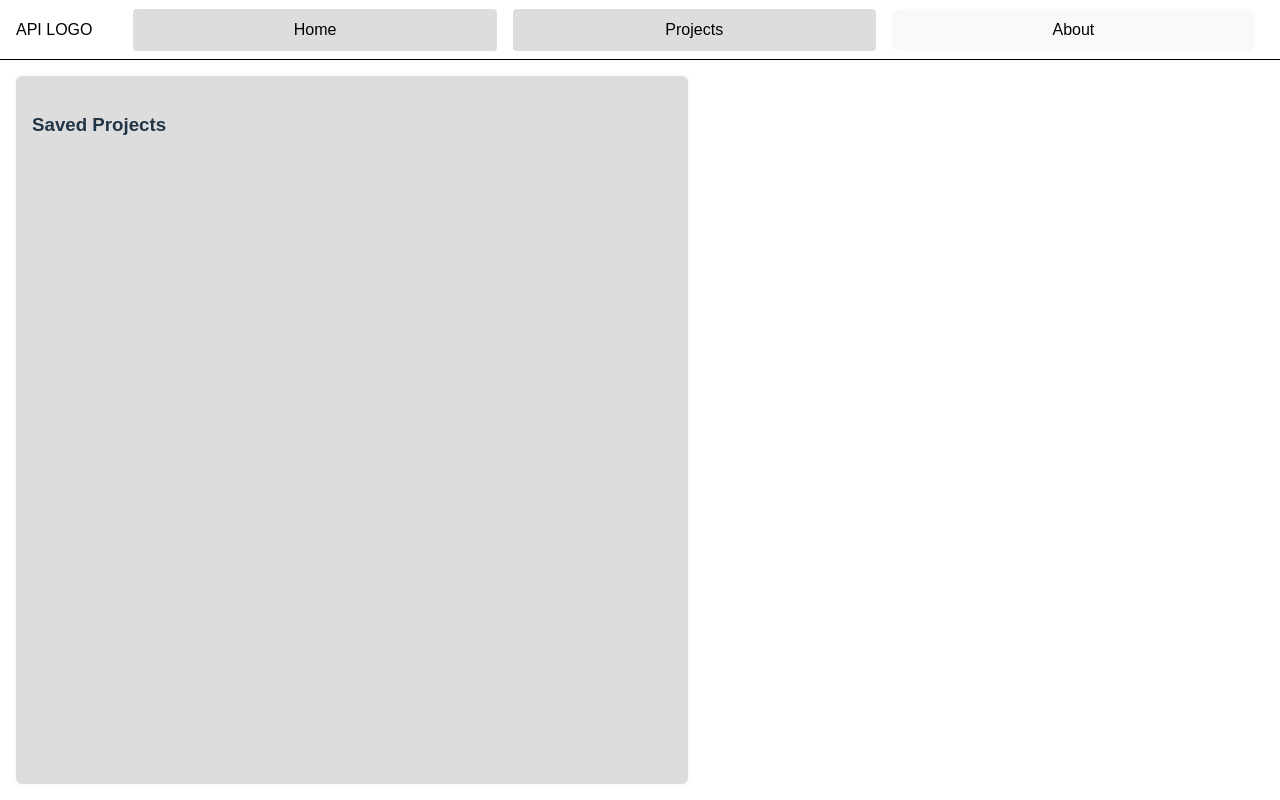
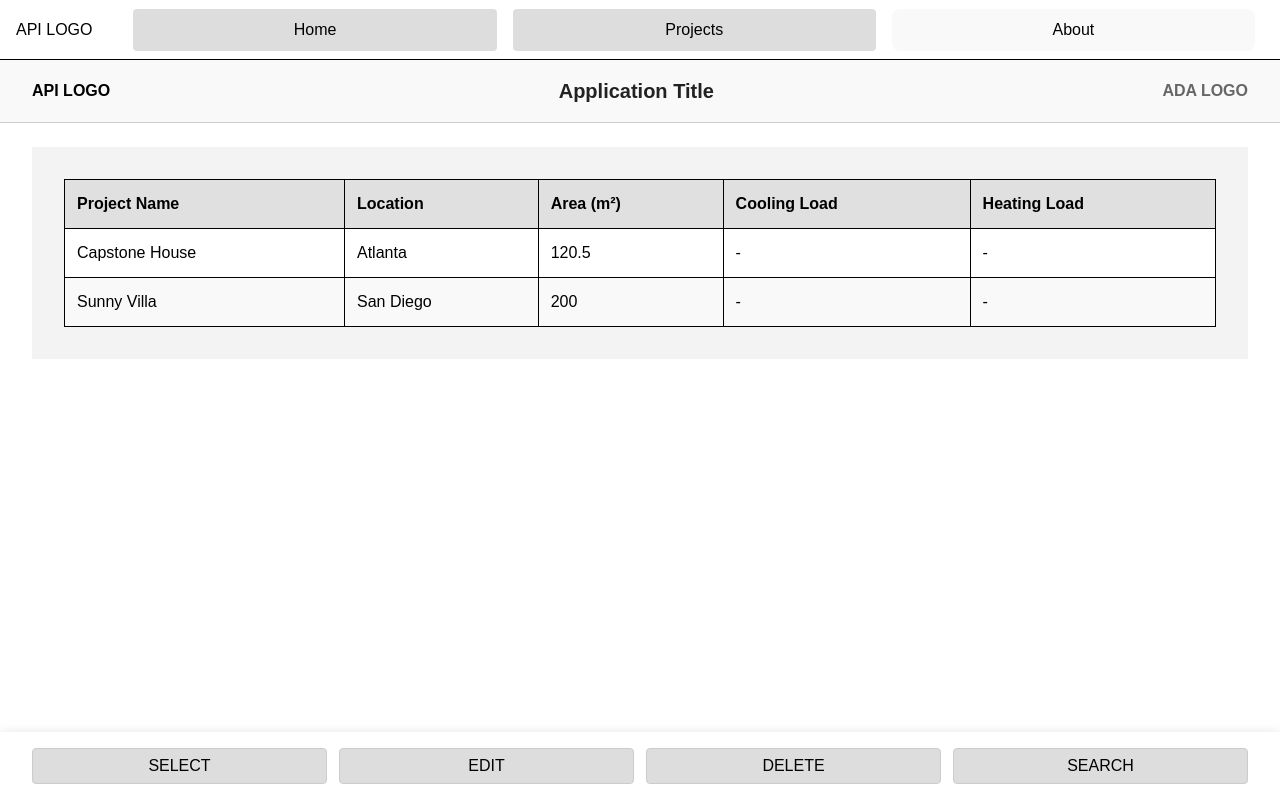
Before and after one commit to lavendercaterpillar/capstone-frontend, a React (Vite) app: page /projects in a window 1280 px wide. Built offline with nearby package versions, Linux system fonts and the light colour scheme.

Commit message:
Created ProjectPage with Mock data and functioning button and Router useNavigation

```diff
--- a/src/components/Header.jsx
+++ b/src/components/Header.jsx
@@ -1,6 +1,6 @@
 import React from 'react';
 import { Link } from 'react-router-dom';
-import './Header.css'; // Optional styling
+import './Header.css';
 
 const Header = () => {
   return (
--- /dev/null
+++ b/src/components/Projects.css
@@ -0,0 +1,36 @@
+.projects-table-container {
+  background-color: #f3f3f3;
+  /* light gray background */
+  padding: 2rem;
+  width: 100%;
+  overflow-x: auto;
+  box-sizing: border-box;
+}
+
+/* Basic table styling */
+.projects-table {
+  width: 100%;
+  border-collapse: collapse;
+  background-color: white;
+  color: black;
+  font-size: 1rem;
+}
+
+/* Table header */
+.projects-table thead {
+  background-color: #e0e0e0;
+  font-weight: bold;
+}
+
+/* Border around entire table and between rows/columns */
+.projects-table th,
+.projects-table td {
+  border: 1px solid black;
+  padding: 0.75rem;
+  text-align: left;
+}
+
+/* Horizontal line between thead and tbody is already handled via border */
+.projects-table tr:nth-child(even) {
+  background-color: #f9f9f9;
+}
--- /dev/null
+++ b/src/components/Projects.jsx
@@ -0,0 +1,56 @@
+import React from 'react';
+import './Projects.css'; // Create a CSS file for styling table if needed
+
+const Projects = () => {
+  const mockProjects = [
+    {
+      id: 1,
+      projectName: 'Capstone House',
+      location: 'Atlanta',
+      area: 120.5,
+      coolingLoad: null,
+      heatingLoad: null,
+    },
+    {
+      id: 2,
+      projectName: 'Sunny Villa',
+      location: 'San Diego',
+      area: 200,
+      coolingLoad: null,
+      heatingLoad: null,
+    },
+  ];
+
+  return (
+    <div className="projects-table-container">
+      <table className="projects-table">
+        <thead>
+          <tr>
+            <th>Project Name</th>
+            <th>Location</th>
+            <th>Area (m²)</th>
+            <th>Cooling Load</th>
+            <th>Heating Load</th>
+          </tr>
+        </thead>
+        <tbody>
+          {mockProjects.map((project) => (
+            <tr key={project.id}>
+              <td>{project.projectName}</td>
+              <td>{project.location}</td>
+              <td>{project.area}</td>
+              <td>
+                {project.coolingLoad !== null ? project.coolingLoad : '-'}
+              </td>
+              <td>
+                {project.heatingLoad !== null ? project.heatingLoad : '-'}
+              </td>
+            </tr>
+          ))}
+        </tbody>
+      </table>
+    </div>
+  );
+};
+
+export default Projects;
--- a/src/pages/InputPage.css
+++ b/src/pages/InputPage.css
@@ -22,9 +22,6 @@ body,
   min-height: 100vh;
   /* width: 100%; */
 }
-
-/* Header bar */
-
 
 /* Main two-column layout */
 .main-content {
--- a/src/pages/ProjectsPage.css
+++ b/src/pages/ProjectsPage.css
@@ -8,35 +8,77 @@
   background-color: white;
 }
 
-.projects-header {
+/* Page-specific header */
+.projects-subheader {
   display: flex;
   align-items: center;
   justify-content: space-between;
-    height: 60px;
-    padding: 0.5rem 1rem;
-    background-color: white;
-    border-bottom: 1px solid black;
+  /* spread logos and title */
+  padding: 1rem 2rem;
+  border-bottom: 1px solid #ccc;
+  background-color: #f9f9f9;
+  font-weight: bold;
+  font-size: 1.2rem;
 }
 
-.projects-logo {
+.projects-subheader .logo {
+  /* Left and right logos styling */
+  flex-shrink: 0;
+}
+
+.projects-subheader .ada-logo {
+  /* Extra styling for ADA logo if needed */
+  /* Example: smaller font or different color */
+  color: #666;
+}
+
+.projects-subheader .title {
+  flex-grow: 1;
+  text-align: center;
+  font-weight: bold;
+  font-size: 1.25rem;
+  color: #222;
+}
+
+/* Main content area padding */
+.projects-content {
+  padding: 1.5rem 2rem;
+}
+
+/* Fixed action buttons container */
+.project-buttons {
+  position: fixed;
+  bottom: 0;
+  left: 0;
+  right: 0;
+  display: flex;
+  justify-content: space-between;
+  gap: 0.75rem;
+  background: white;
+  padding: 1rem 2rem;
+  box-shadow: 0 0 10px rgba(0, 0, 0, 0.1);
+  z-index: 1000;
+}
+
+/* Style buttons inside action container */
+.project-buttons button {
+  /* all buttons take equal width */
+  flex: 1;
+  padding: 0.5rem 1rem;
   font-size: 1rem;
   color: black;
+  cursor: pointer;
+  border: 1px solid #ccc;
+  background-color: #ddd;
+  border-radius: 4px;
+  transition: background-color 0.2s ease;
+  text-align: center;
 }
 
-.projects-nav {
-    display: flex;
-    gap: 1rem;
+.project-buttons button:hover {
+  background-color: #eee;
 }
 
-.projects-nav a {
-    text-decoration: none;
-    color: #333;
-    font-weight: 500;
-}
-
-.projects-main {
-    padding: 2rem;
-}
 
 .panel-inner-box {
   background-color: #ddd;
@@ -45,3 +87,52 @@
   height: 100%;
   box-shadow: 0 0 4px rgba(0, 0, 0, 0.05);
 }
+
+.search-popup {
+  position: absolute;
+  top: 100px;
+  right: 50px;
+  background-color: white;
+  padding: 1rem;
+  border: 1px solid #ccc;
+  box-shadow: 0 0 8px rgba(0, 0, 0, 0.1);
+  z-index: 10;
+}
+
+/* Search popup styling */
+.search-popup {
+  position: fixed;
+  top: 50%;
+  left: 50%;
+  transform: translate(-50%, -50%);
+  background: white;
+  padding: 1rem 2rem;
+  border-radius: 8px;
+  box-shadow: 0 0 20px rgba(0, 0, 0, 0.2);
+  z-index: 1100;
+  display: flex;
+  gap: 0.5rem;
+  align-items: center;
+}
+
+.search-popup input[type="text"] {
+  padding: 0.5rem;
+  font-size: 1rem;
+  border: 1px solid #ccc;
+  border-radius: 4px;
+  flex-grow: 1;
+}
+
+.search-popup button {
+  padding: 0.5rem 1rem;
+  cursor: pointer;
+  border: 1px solid #ccc;
+  background-color: #ddd;
+  color: black;
+  border-radius: 4px;
+  transition: background-color 0.2s ease;
+}
+
+.search-popup button:hover {
+  background-color: #eee;
+}
--- a/src/pages/ProjectsPage.jsx
+++ b/src/pages/ProjectsPage.jsx
@@ -1,20 +1,44 @@
-import React from 'react';
-import { Link } from 'react-router-dom';
+import React, { useState } from 'react';
 import Header from '../components/Header'; // Adjust path if needed
+import Projects from '../components/Projects';
+import './ProjectsPage.css';
+import { useNavigate } from 'react-router-dom';
 
 const ProjectsPage = () => {
+  const [showSearch, setShowSearch] = useState(false);
+  const navigate = useNavigate();
+
   return (
-    <div className="input-page">
+    <div className="projects-page">
+      {/* Global shared header */}
       <Header />
 
-      <main className="main-content">
-        <section className="output-panel">
-          <div className="panel-inner-box">
-            <h3>Saved Projects</h3>
-            {/* You'll fetch and display project list here */}
-          </div>
-        </section>
+      {/* Page-specific header */}
+      <div className="projects-subheader">
+        <div className="logo">API LOGO</div>
+        <div className="title">Application Title</div>
+        <div className="logo ada-logo">ADA LOGO</div>
+      </div>
+
+      <main className="projects-content">
+        <Projects />
       </main>
+
+      {/* Search input popup */}
+      {showSearch && (
+        <div className="search-popup">
+          <input type="text" placeholder="Search by project name..." />
+          <button onClick={() => setShowSearch(false)}>Close</button>
+        </div>
+      )}
+
+      {/* Action buttons at bottom */}
+      <div className="project-buttons">
+        <button>SELECT</button>
+        <button onClick={() => navigate('/')}>EDIT</button>
+        <button>DELETE</button>
+        <button onClick={() => setShowSearch(true)}>SEARCH</button>
+      </div>
     </div>
   );
 };
```
Lines whose indentation alone changed are shown as unchanged.
